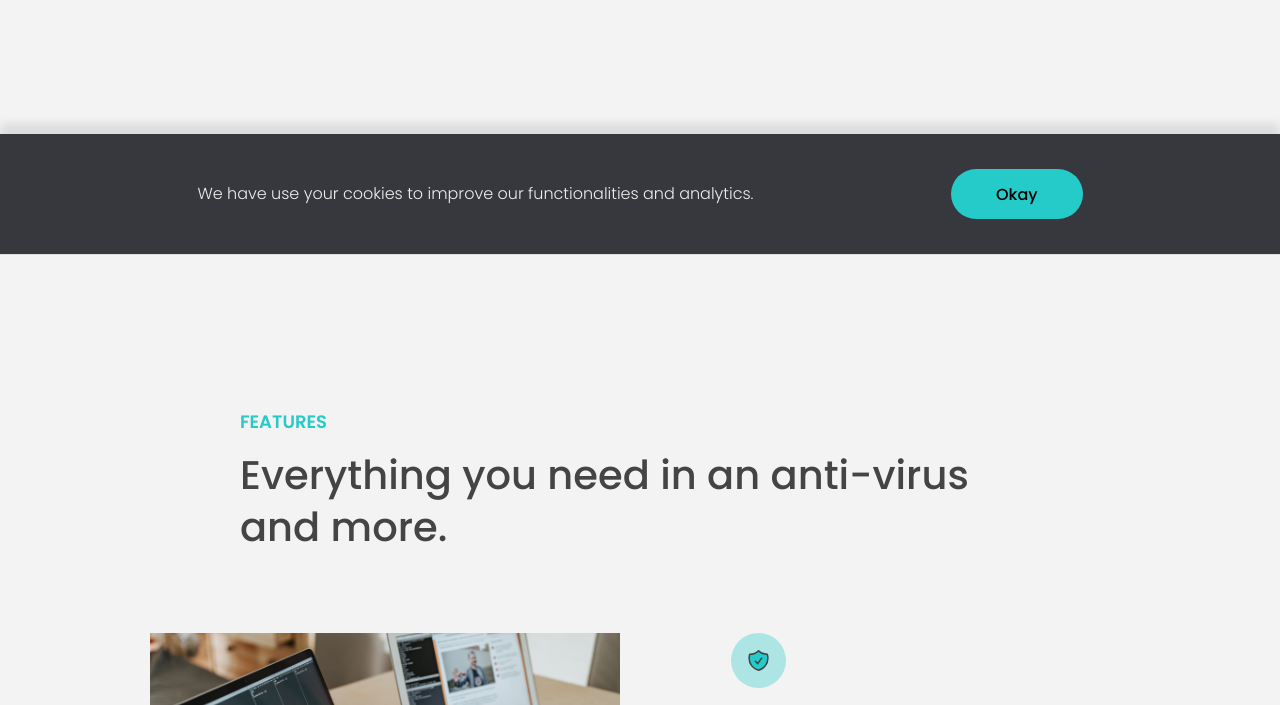
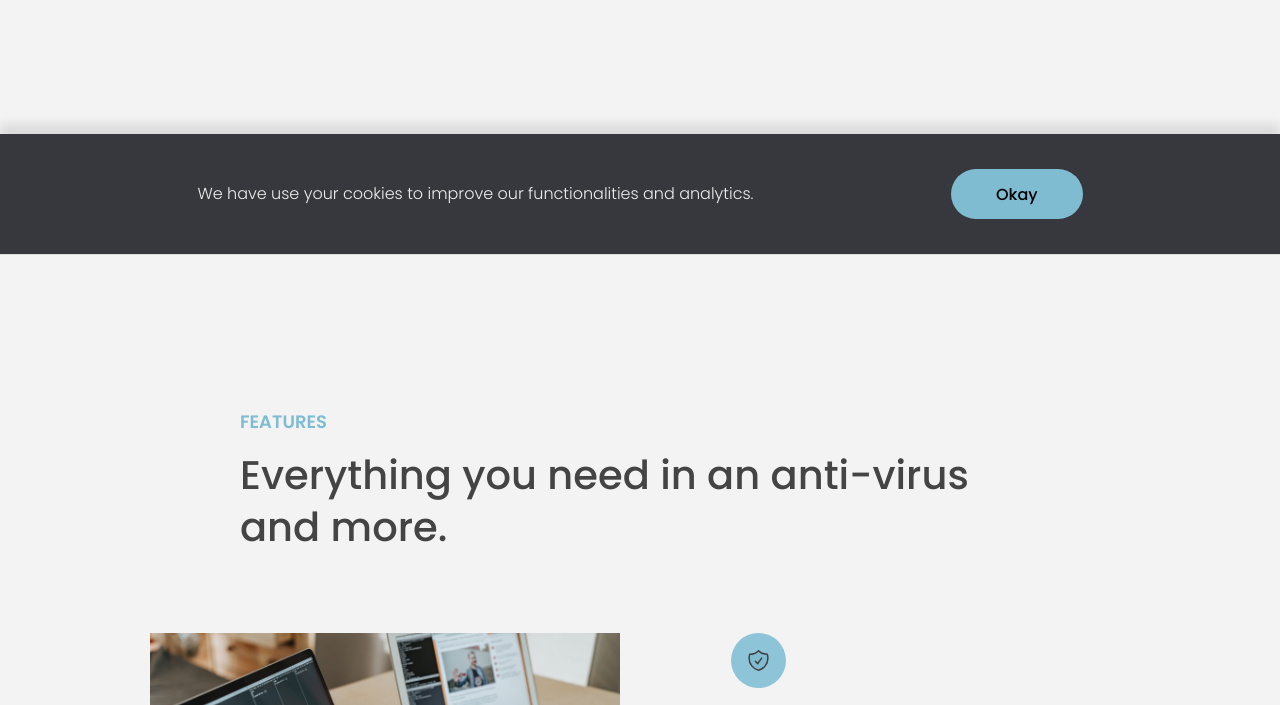
Before and after one commit to Amubasshir/shield, a plain HTML site: page index.html in a window 1280 px wide. Shown: the part 546-1251 px from the top of the page. Drawn offline with Linux system fonts and the light colour scheme.

Commit message:
fixing UI

```diff
--- a/style.css
+++ b/style.css
@@ -1,15 +1,15 @@
 :root {
-  --color-primary: #24cbc8;
-  --color-secondary: #ff768b;
-  --color-tertiary: #ff7a42;
-  --color-primary-darker: #139e9c;
-  --color-secondary-darker: #c94559;
-  --color-tertiary-darker: #d35e2c;
-  --color-primary-opacity: #24cbc856;
-  --color-secondary-opacity: #ff768b56;
-  --color-tertiary-opacity: #ff7b4256;
-  --gradient-primary: linear-gradient(to top left, #139e9c, #24cbc8);
-  --gradient-secondary: linear-gradient(to top left, #d35e2c, #ff7a42);
+  --color-primary: #7fbcd2;
+  --color-secondary: #a5f1e9;
+  --color-tertiary: #e8d5c4;
+  --color-primary-darker: #75bfda;
+  --color-secondary-darker: #9af6ed;
+  --color-tertiary-darker: #ebd0b9;
+  --color-primary-opacity: #8ec4d7;
+  --color-secondary-opacity: #b3f0ea;
+  --color-tertiary-opacity: #e7e2dd;
+  --gradient-primary: linear-gradient(to top left, #8ec4d7, #7fbcd2);
+  --gradient-secondary: linear-gradient(to top left, #b3f0ea, #a5f1e9);
 }
 
 ::-webkit-scrollbar {
@@ -17,11 +17,11 @@
 }
 
 ::-webkit-scrollbar-track {
-  background-color: rgb(55, 56, 61);
+  background-color: black;
 }
 
 ::-webkit-scrollbar-thumb {
-  background-color: #24cbc8;
+  background-color: rgb(55, 56, 61);
   height: 10%;
 }
 
@@ -281,7 +281,6 @@ h4 {
   z-index: -1;
   opacity: 0.7;
   transform: scale(1.07, 1.05) skewX(-15deg);
-  background-image: var(--gradient-primary);
 }
 
 .features {
@@ -671,7 +670,7 @@ h4 {
 
 .modal__form input:focus {
   outline: none;
-  border-color: #24cbc8;
+  border-color: #7fbcd2;
 }
 
 .modal__form button {
@@ -774,7 +773,7 @@ h4 {
   }
 
   .nav__toggle:hover {
-    color: #24cbc8;
+    color: #7fbcd2;
   }
 
   .header__title {
```
